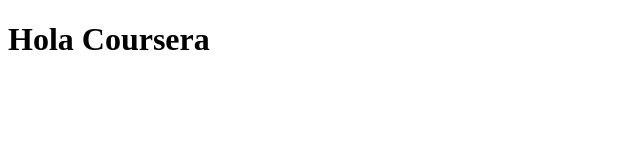
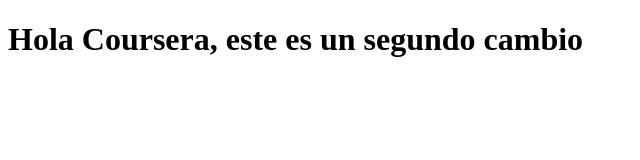
Before and after one commit to siulb/coursera-test, a plain HTML site: page site/index.html in a window 1280 px wide. Shown: the whole page, without its empty margins (0-640 px from the left). Drawn offline with Linux system fonts and the light colour scheme.

Commit message:
una pequena adicion

```diff
--- a/site/index.html
+++ b/site/index.html
@@ -4,6 +4,6 @@
 	<title>hola mundo</title>
 </head>
 <body>
-<h1>Hola Coursera</h1>
+<h1>Hola Coursera, este es un segundo cambio</h1>
 </body>
 </html>
```
